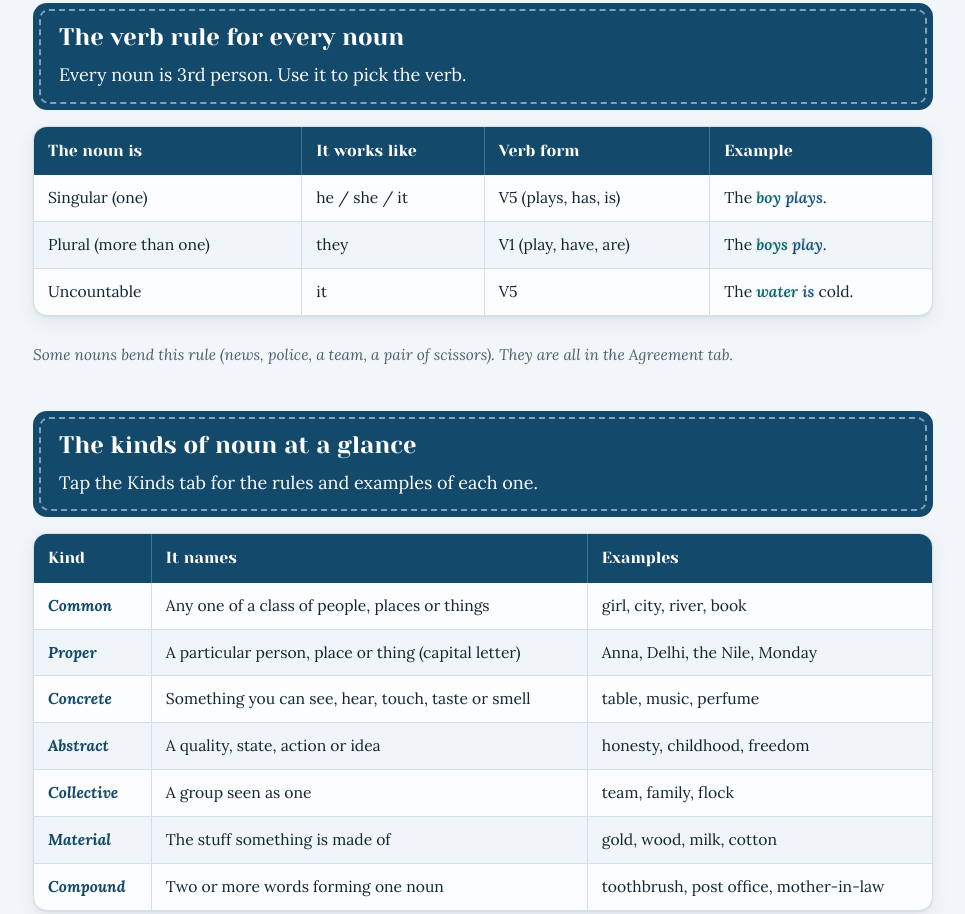
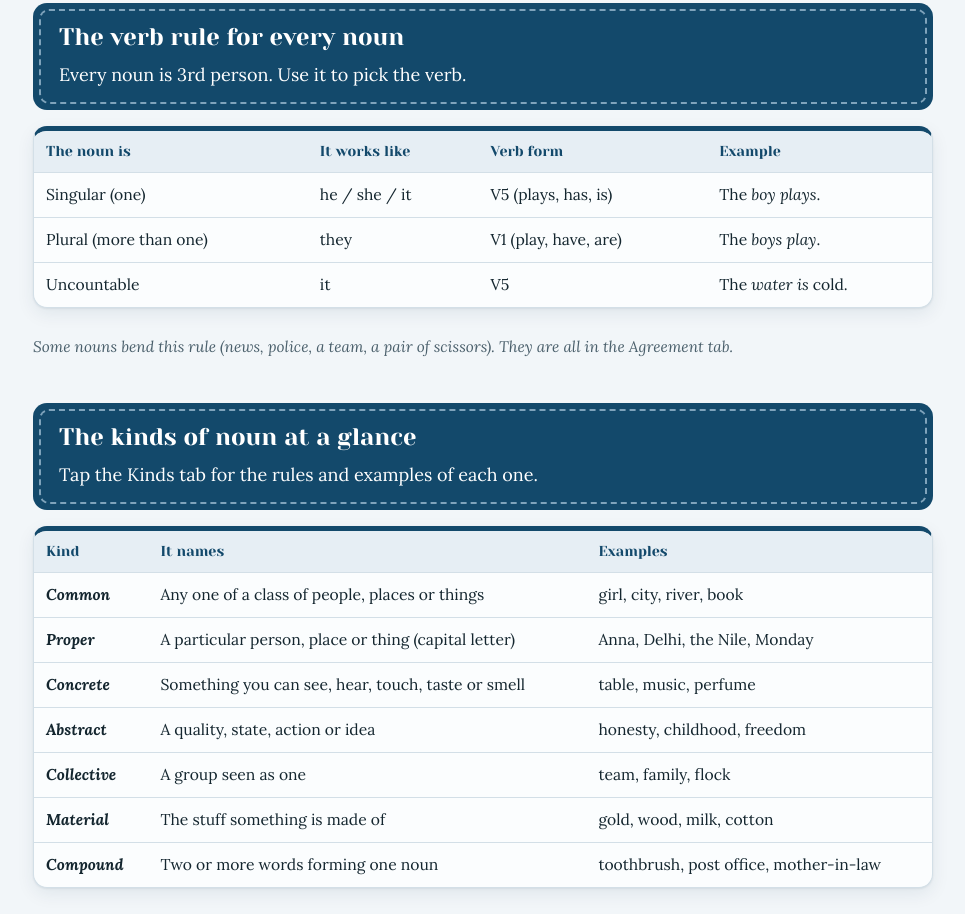
Before and after one commit to Mishty123/English_Grammar, a plain HTML site: page nouns_study_page.html in a window 1280 px wide. Shown: the part 938-1852 px from the top of the page, without its empty margins (157-1122 px from the left). Drawn offline with Linux system fonts and the light colour scheme.

Commit message:
Nouns: revert table restyle, plain tables with bold only for key words
Co-Authored-By: Claude Sonnet 5.5 <noreply@anthropic.com>
Claude-Session: https://claude.ai/code/session_01714r3eS6NrsAHU7QSKuGor

```diff
--- a/nouns_study_page.html
+++ b/nouns_study_page.html
@@ -289,18 +289,13 @@ details p b { color: var(--right); }
 .gc .gx:first-of-type { margin-top: 0; }
 .subtab { display: flex; flex-direction: column; gap: 44px; }
 .subtab[hidden] { display: none; }
-/* table clarity */
-.scroll { border-top: 1px solid var(--line); overflow: hidden; }
-.scroll table { border-collapse: separate; border-spacing: 0; }
-thead th { background: var(--band); color: var(--band-fg); font-size: 1rem; padding: 11px 14px; border-bottom: 0; vertical-align: middle; }
-thead th small { display: block; margin-top: 2px; font-family: var(--body); font-style: italic; font-weight: 400; font-size: .76rem; letter-spacing: .02em; color: color-mix(in srgb, var(--band-fg) 78%, transparent); }
-thead th + th { border-left: 1px solid rgba(255,255,255,.22); }
-tbody td + td, tbody th + td { border-left: 1px solid var(--line); }
-tbody tr:nth-child(even) td, tbody tr:nth-child(even) th { background: color-mix(in srgb, var(--soft) 55%, var(--surface)); }
-tbody td { padding: 10px 14px; }
-tbody td :is(.m, .k, .n, .v) { font-weight: 600; }
-tr.egrow td { background: color-mix(in srgb, var(--soft) 90%, var(--surface)) !important; color: var(--muted); font-style: italic; font-weight: 400; font-size: .92rem; border-bottom: 2px solid var(--line); }
-tr.egrow td i { font-weight: 400; }
+/* tables: no colour highlighting, bold only for key words */
+:is(td, th) :is(.m, .n, .v) { color: inherit !important; background: none !important; -webkit-text-fill-color: currentColor !important; -webkit-background-clip: border-box; background-clip: border-box; text-shadow: none !important; filter: none !important; font-weight: 400; font-style: italic; }
+:is(td, th) .k { color: inherit !important; background: none !important; -webkit-text-fill-color: currentColor !important; -webkit-background-clip: border-box; background-clip: border-box; text-shadow: none !important; filter: none !important; font-weight: 700; font-style: italic; }
+td.first { color: var(--fg); }
+tbody th { color: var(--fg); }
+td i { font-weight: 400; }
+td :is(b, strong), td :is(b, strong) i, td.first, td .k { font-weight: 700; }
 </style>
 </head>
 <body>
@@ -617,7 +612,7 @@ tr.egrow td i { font-weight: 400; }
     <table style="min-width: 0">
       <thead><tr><th>With uncountable nouns</th><th>With countable nouns</th></tr></thead>
       <tbody>
-        <tr class="egrow"><td><i>e.g. flour, pepper, earth, mud, tea, rice</i></td><td><i>e.g. eggs, chairs, snakes, houses, shoes</i></td></tr>
+        <tr><td><i>e.g. flour, pepper, earth, mud, tea, rice</i></td><td><i>e.g. eggs, chairs, snakes, houses, shoes</i></td></tr>
         <tr><td><span class="m">much</span></td><td><span class="m">many</span></td></tr>
         <tr><td><span class="m">a little / little / very little</span></td><td><span class="m">a few / few / very few / fewer</span></td></tr>
         <tr><td><span class="m">a bit of</span></td><td><span class="m">a number of</span></td></tr>
```
